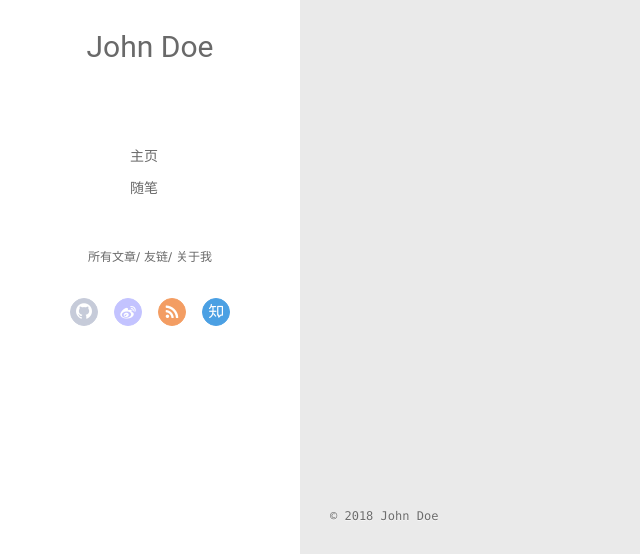
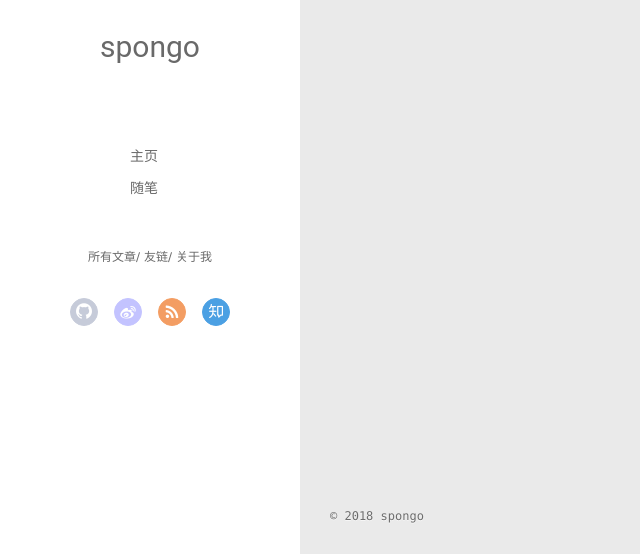
Before and after one commit to SilentOrangutan/SilentOrangutan.github.io, a plain HTML site: page archives/2018/03/index.html in a window 1280 px wide. Shown: the part 243-797 px from the top of the page, 0-640 px from the left. Drawn offline with Linux system fonts and the light colour scheme; no server answers.

Commit message:
“update”

```diff
--- a/archives/2018/03/index.html
+++ b/archives/2018/03/index.html
@@ -6,16 +6,16 @@
   <meta name="renderer" content="webkit">
   <meta http-equiv="X-UA-Compatible" content="IE=edge" >
   <link rel="dns-prefetch" href="http://yoursite.com">
-  <title>Archives: 2018/3 | Hexo</title>
+  <title>Archives: 2018/3 | spongo&#39;s blog</title>
   <meta name="viewport" content="width=device-width, initial-scale=1, maximum-scale=1">
   <meta property="og:type" content="website">
-<meta property="og:title" content="Hexo">
+<meta property="og:title" content="spongo&#39;s blog">
 <meta property="og:url" content="http://yoursite.com/archives/2018/03/index.html">
-<meta property="og:site_name" content="Hexo">
+<meta property="og:site_name" content="spongo&#39;s blog">
 <meta name="twitter:card" content="summary">
-<meta name="twitter:title" content="Hexo">
+<meta name="twitter:title" content="spongo&#39;s blog">
 
-    <link rel="alternative" href="/atom.xml" title="Hexo" type="application/atom+xml">
+    <link rel="alternative" href="/atom.xml" title="spongo&#39;s blog" type="application/atom+xml">
 
 
     <link rel="icon" href="/favicon.png">
@@ -45,7 +45,7 @@
 			<img src="" class="js-avatar">
 		</a>
 		<hgroup>
-		  <h1 class="header-author"><a href="/">John Doe</a></h1>
+		  <h1 class="header-author"><a href="/">spongo</a></h1>
 		</hgroup>
 
 
@@ -103,7 +103,7 @@
 				<img src="" class="js-avatar">
 			</div>
 			<hgroup>
-			  <h1 class="header-author js-header-author">John Doe</h1>
+			  <h1 class="header-author js-header-author">spongo</h1>
 			</hgroup>
 
 
@@ -201,7 +201,7 @@
   <div class="outer">
     <div id="footer-info">
     	<div class="footer-left">
-    		&copy; 2018 John Doe
+    		&copy; 2018 spongo
     	</div>
       	<div class="footer-right">
       		<a href="http://hexo.io/" target="_blank">Hexo</a>  Theme <a href="https://github.com/litten/hexo-theme-yilia" target="_blank">Yilia</a> by Litten
```
Also changed, not shown: 2018/03/09/hello-world/index.html (+6 -6 lines), archives/2018/index.html (+8 -8 lines), archives/index.html (+8 -8 lines), index.html (+8 -8 lines).
